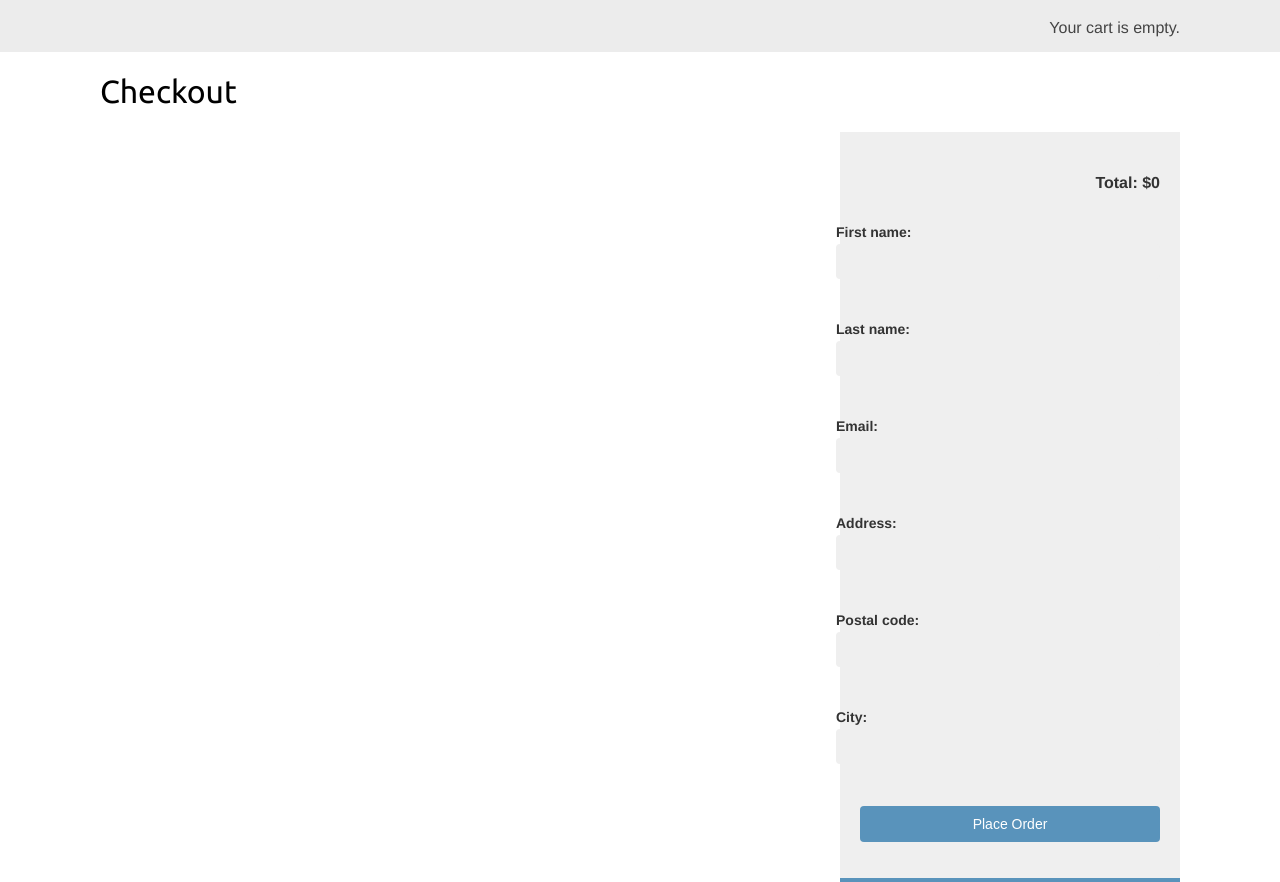
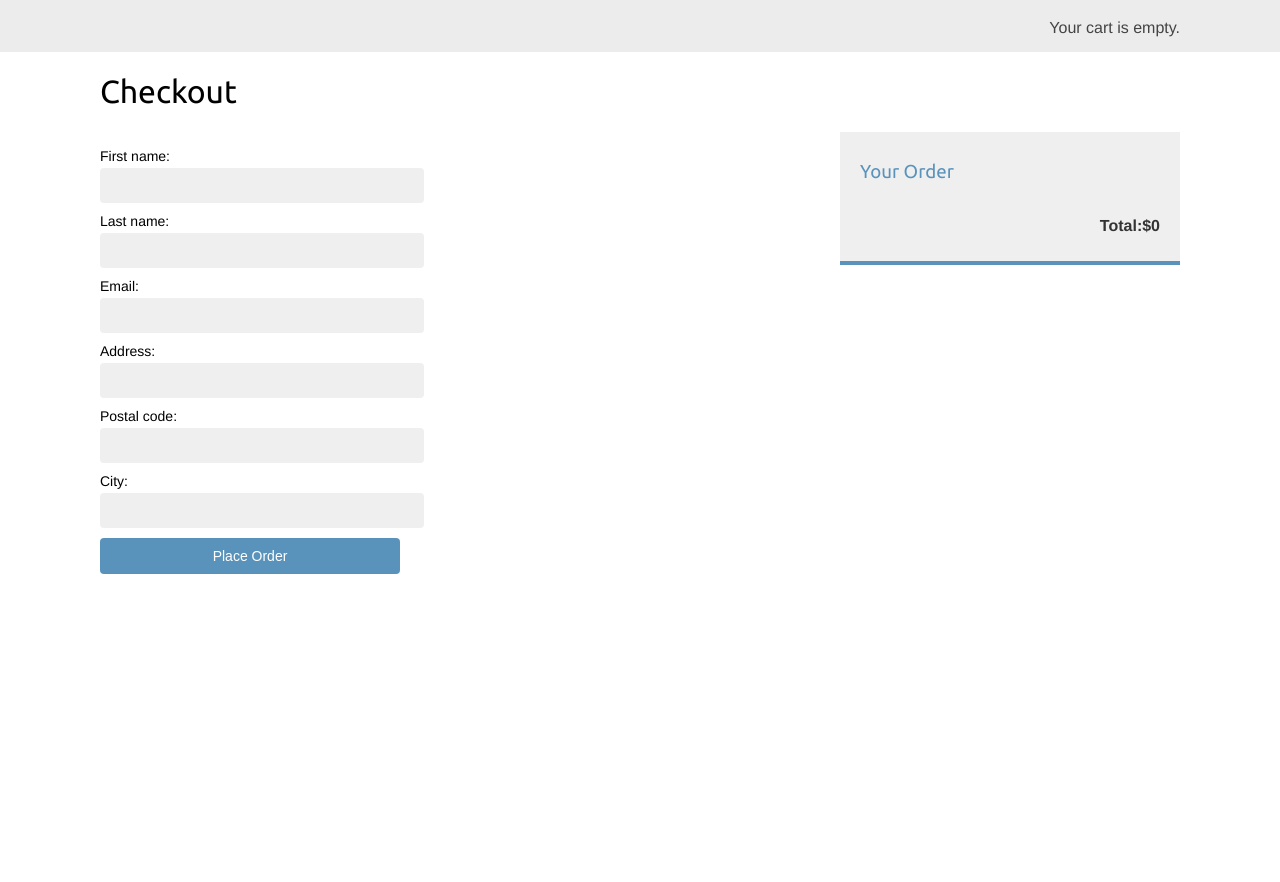
Before and after one commit to alindafortunate/OnlineShop-E_Commerce_Platform, a Django app: page /orders/create/ in a window 1280 px wide. Shown: the part 46-928 px from the top of the page. After the commit the page ends 620 px from the top, so only its background shows below. Run offline with Django 5.2, Linux system fonts and the light colour scheme; parts of the project's set-up code (start-up, migrations or seed data) failed here and were passed over.

Commit message:
Almost done with configuring the order option.

```diff
--- a/online_shopping_site/orders/templates/orders/order/create.html
+++ b/online_shopping_site/orders/templates/orders/order/create.html
@@ -7,21 +7,22 @@
 {% block content %}
 <h1>Checkout</h1>
 <div class="order-info">
+    <h3>Your Order</h3>
     <ul>
 
         {% for item in cart %}
-        <ul>{{item.quantity}} X {{item.product.name}} <span>${{item.total_price}}</span></ul>
+        <ul>{{item.quantity}}x {{item.product.name}} <span>${{item.total_price}}</span></ul>
 
         {% endfor %}
 
     </ul>
-    <p>Total: ${{cart.get_total_price}}</p>
-    <form method="post">
+    <p>Total:${{cart.get_total_price}}</p>
+</div>
+<form method="post" class="order-form">
         {{form.as_p}}
         <p><input type="submit" value="Place Order"></p>
         {% csrf_token %}
-    </form>
+</form>
 
-</div>
 
 {% endblock content %}
```
Also changed, not shown: online_shopping_site/orders/views.py (+7 -7 lines).
